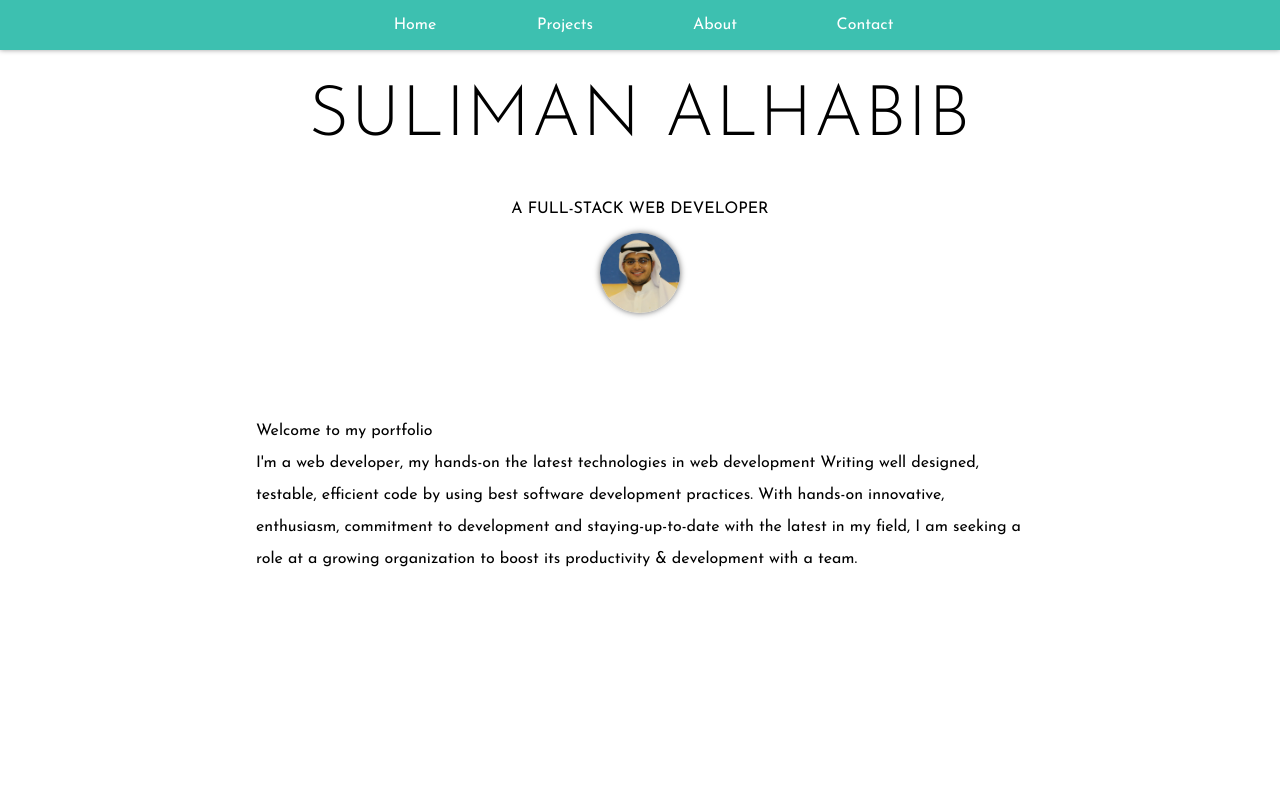
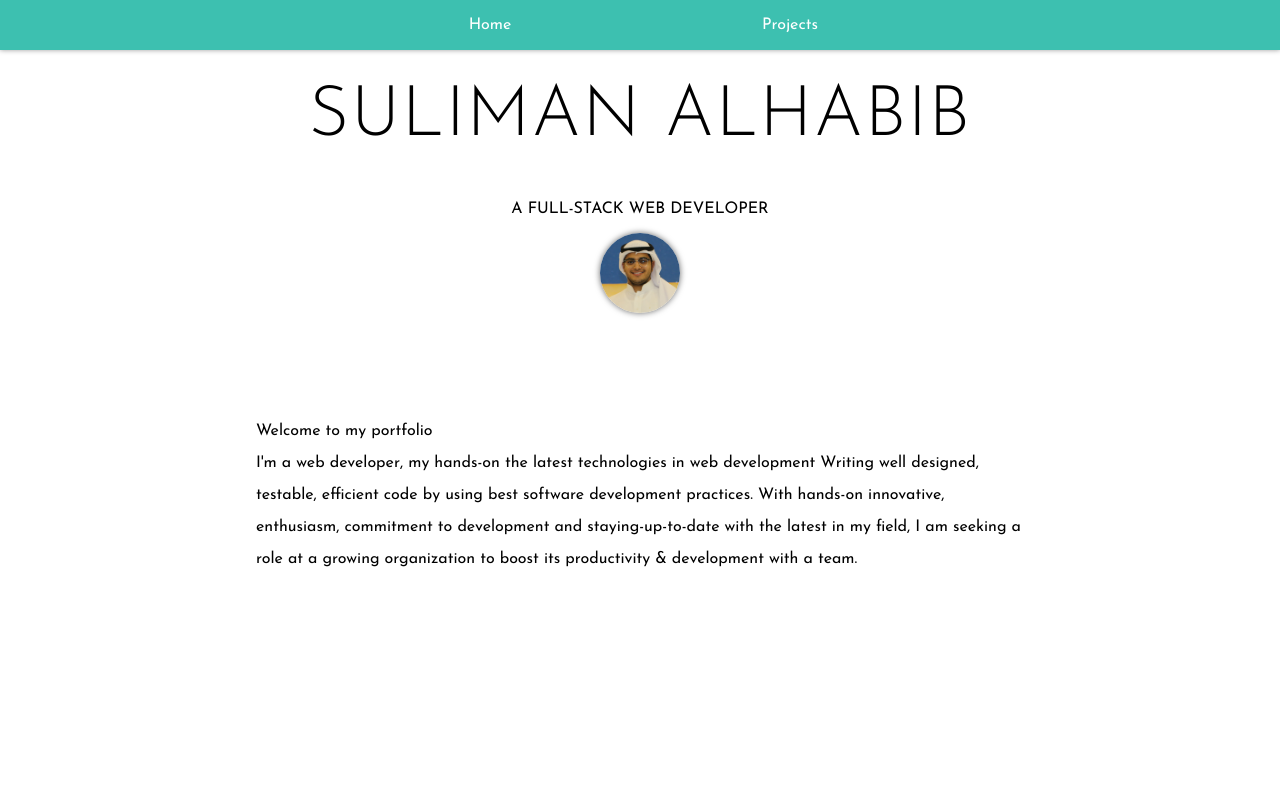
Before and after one commit to suldev8/my-portfolio, a React (Create React App) app: page / in a window 1280 px wide. Shown: the top 800 px of the page. Built offline with nearby package versions, Linux system fonts and the light colour scheme; no server answers.

Commit message:
Remove Contact and About nav links

```diff
--- a/src/components/header/Header.js
+++ b/src/components/header/Header.js
@@ -7,8 +7,6 @@ const Header = () => {
             <nav>
                 <a href="#home">Home</a>
                 <a href="#projects">Projects</a>
-                <a href="#about">About</a>
-                <a href="#contact">Contact</a>
             </nav>
         </header>
     )
```
